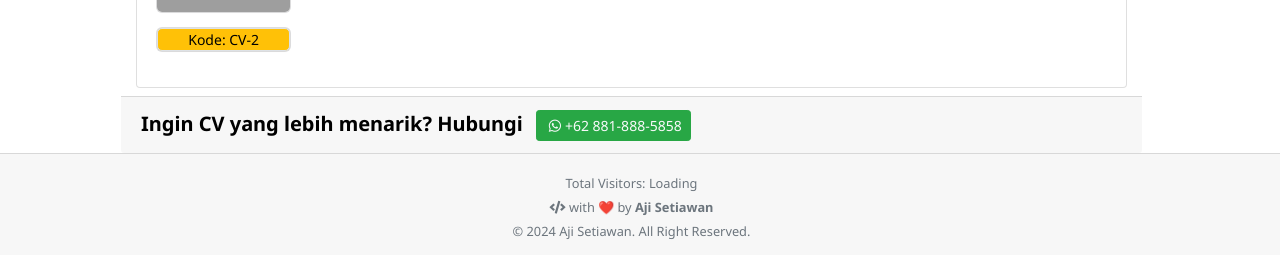
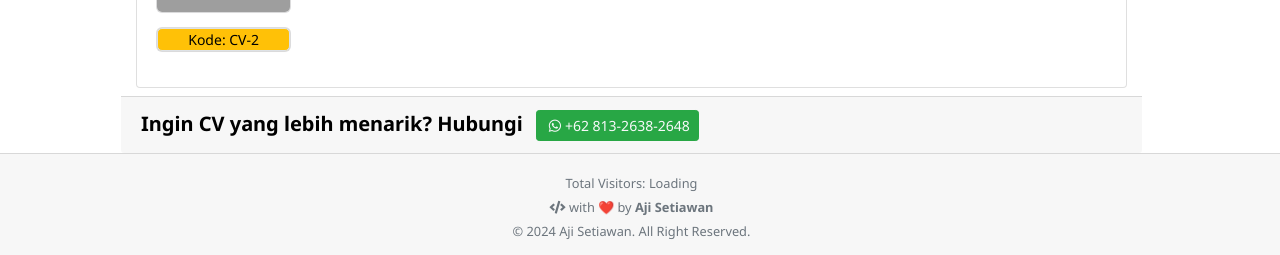
Before and after one commit to ajisetiawan716/ajisetiawan716.github.io, a Jekyll site: the page built from pages/desain-cv.html, in a window 1280 px wide and 1230 px high. Shown: the part 972-1227 px from the top of the window. Built offline with Jekyll 4.4.1, drawn with Linux system fonts in a browser that asks for light colours; nearby versions of some CDN libraries; emoji names are drawn with the system emoji font; comment, search, counter and statistics services are not loaded; a style sheet for code colours, icons or effects is not loaded; grey boxes are pictures that could not be loaded.

Commit message:
Update desain-cv.html

```diff
--- a/pages/desain-cv.html
+++ b/pages/desain-cv.html
@@ -76,8 +76,8 @@
         <div class="card-footer">
             <span class="font-weight-bold" style="font-size:20px;color:#000;">
                 Ingin CV yang lebih menarik? Hubungi
-                <a class="ml-2 btn btn-sm btn-success text-light" href="https://wa.me/+628818885858?text=Saya Ingin Template CV Toploker.com" target="_blank">
-                    <i class="fab fa-whatsapp" style="width:20px;"></i>+62 881-888-5858
+                <a class="ml-2 btn btn-sm btn-success text-light" href="https://wa.me/+6281326482638?text=Saya Ingin Template CV" target="_blank">
+                    <i class="fab fa-whatsapp" style="width:20px;"></i>+62 813-2638-2648
                 </a>
             </span>
         </div>
```
